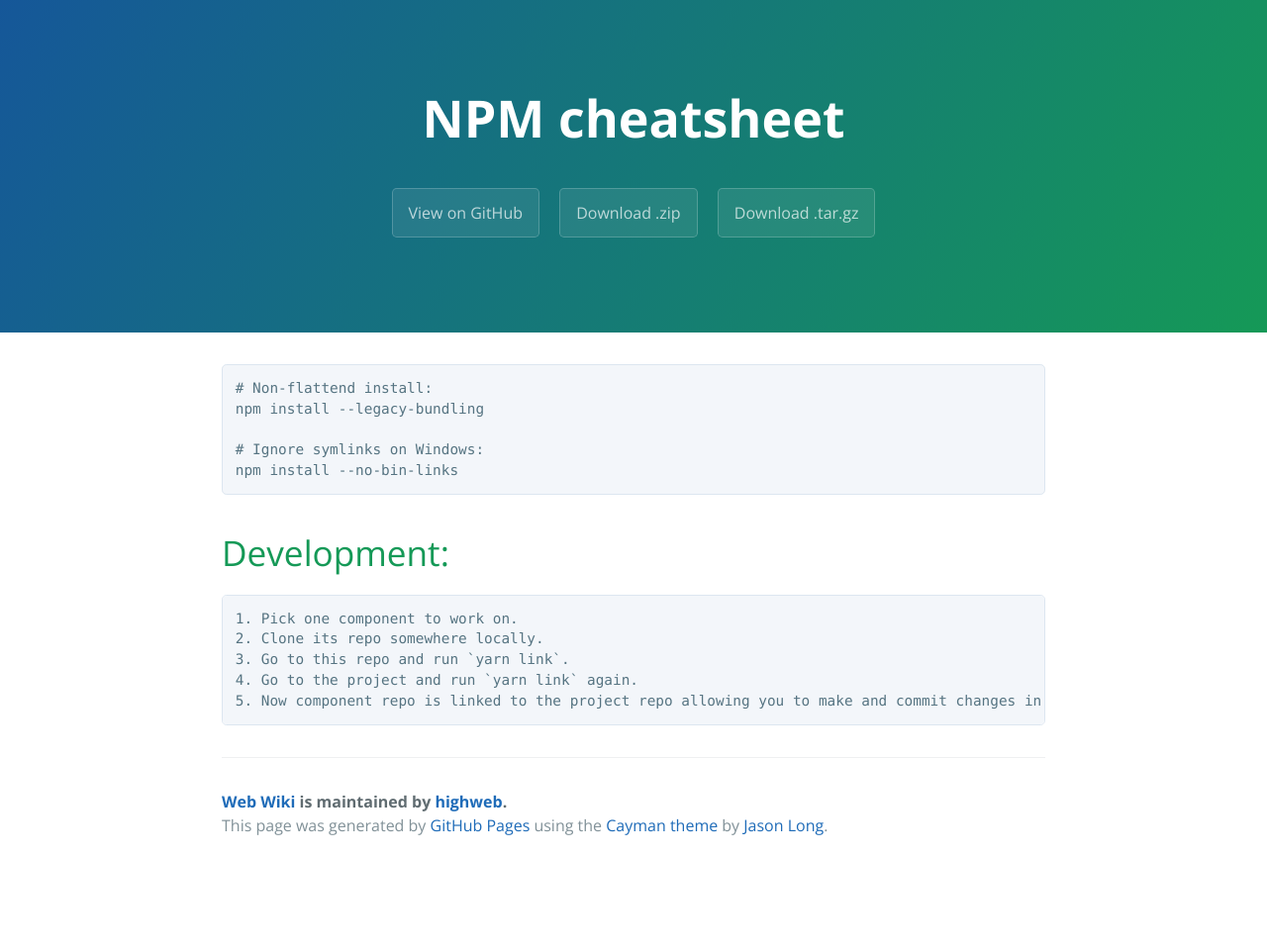
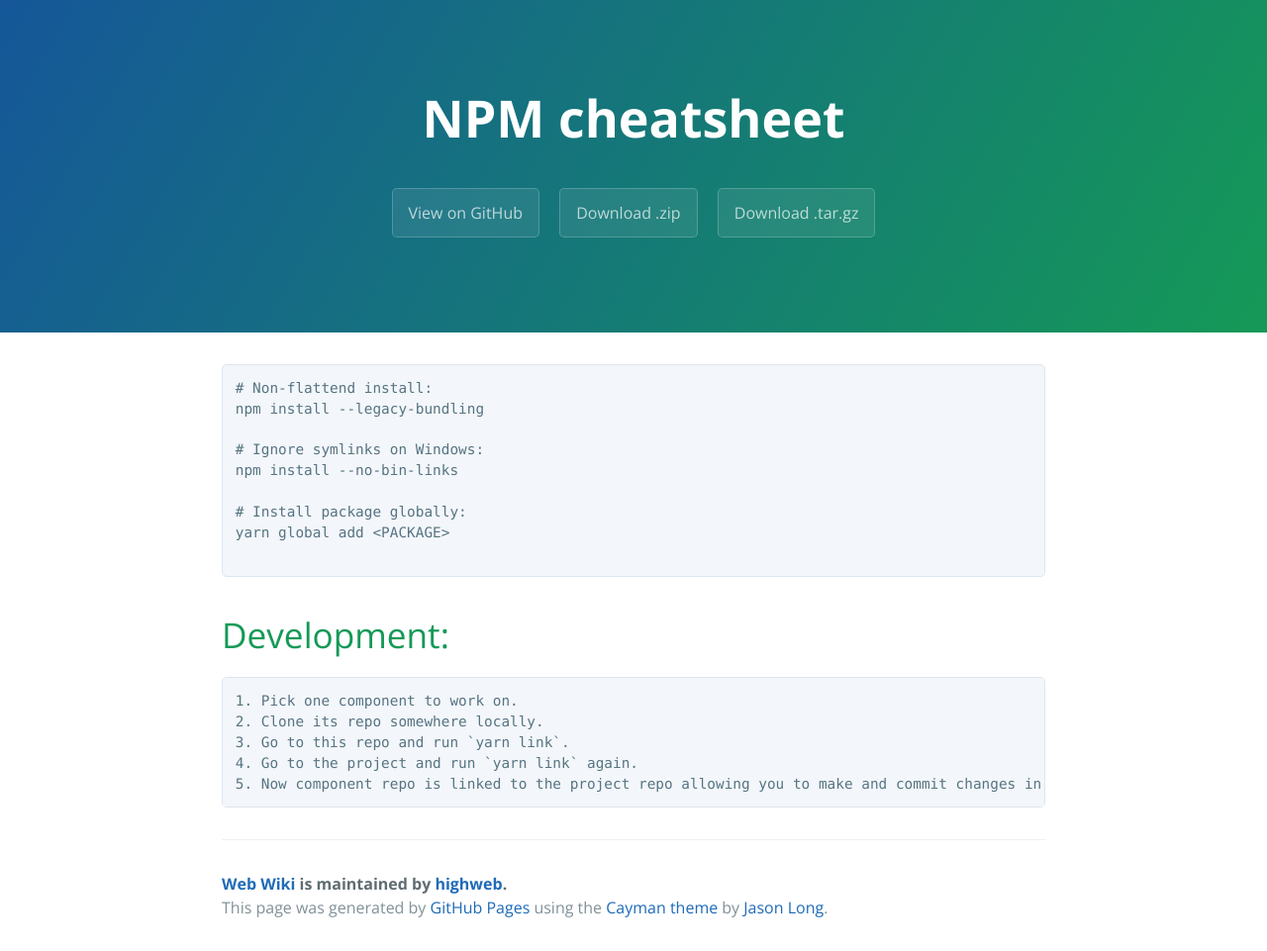
Before and after one commit to highweb/web-wiki, a Jekyll site: the page built from npm.md, in a window 1280 px wide. Shown: the whole page at 99% size. Built offline with Jekyll 4.4.1, drawn with Linux system fonts in a browser that asks for light colours; before the commit the page ends 900 px from its top, so only the background shows below that.

Commit message:
Update npm.md

````diff
--- a/npm.md
+++ b/npm.md
@@ -9,6 +9,10 @@ npm install --legacy-bundling
 
 # Ignore symlinks on Windows:
 npm install --no-bin-links
+
+# Install package globally:
+yarn global add <PACKAGE>
+
 ```
 
 # Development:
````
